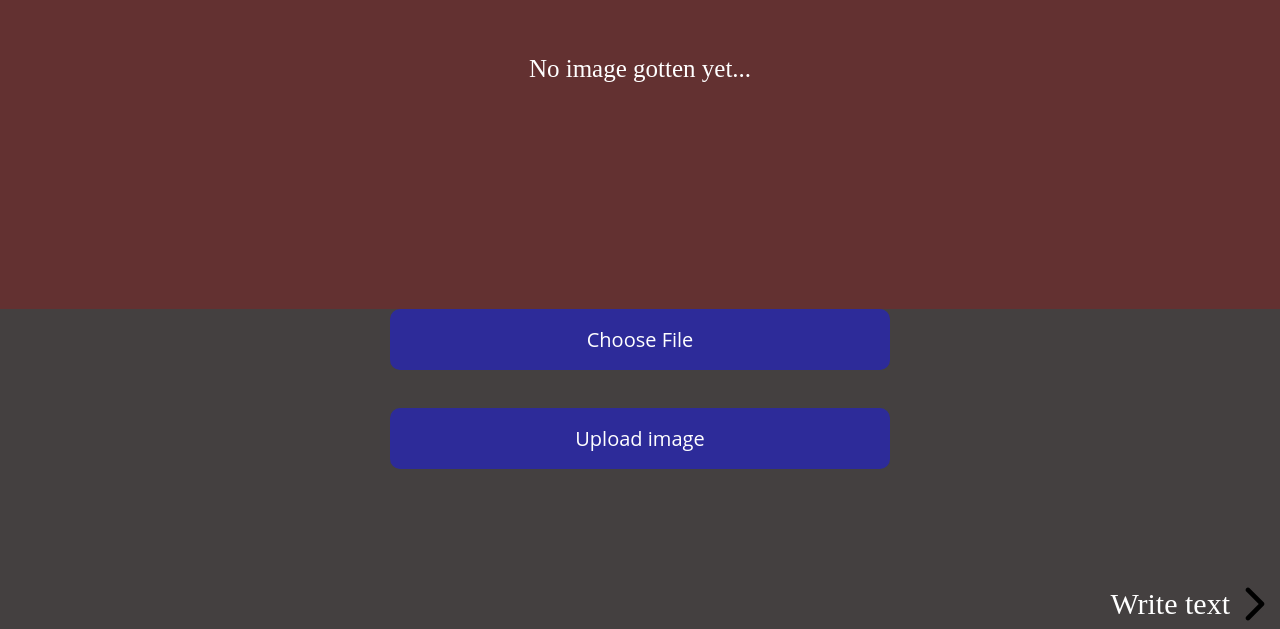
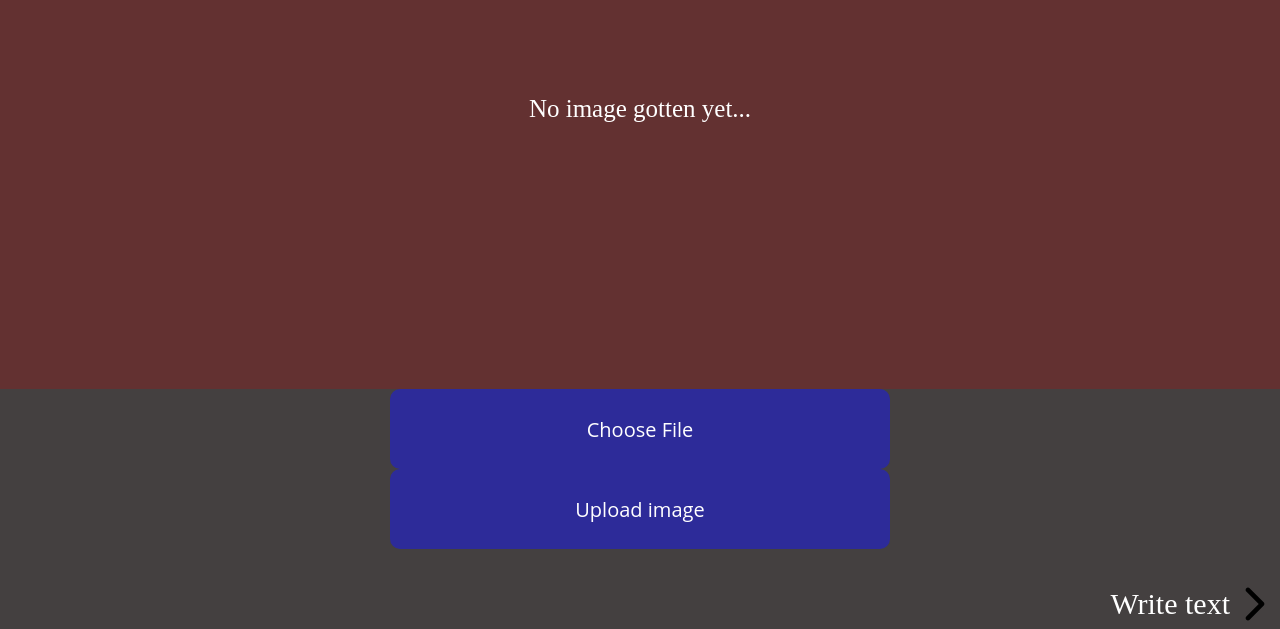
Before and after one commit to ekenecf/nord-stone, a React (Create React App) app: page /upload in a window 1280 px wide. Shown: the part 171-800 px from the top of the page. Built offline with nearby package versions, Linux system fonts and the light colour scheme; no server answers; the database is empty.

Commit message:
Final touches on css

```diff
--- a/src/components/Components.css
+++ b/src/components/Components.css
@@ -137,7 +137,7 @@
 
 .ImgEdit {
   width: 100%;
-  height: 60%;
+  height: 70%;
   background-color: #633131;
   display: flex;
   flex-direction: column;
@@ -180,7 +180,7 @@
 }
 
 .UploadImage {
-  margin-top: 10%;
+  /* margin-top: 10%; */
   width: 100%;
   height: 20vh;
   display: flex;
@@ -209,9 +209,9 @@
 .uploadbtn label {
   margin-top: 2%;
 }
-.UploadImage button {
+/* .UploadImage button {
   margin-top: 3%;
-}
+} */
 
 .Login form {
   display: flex;
```
